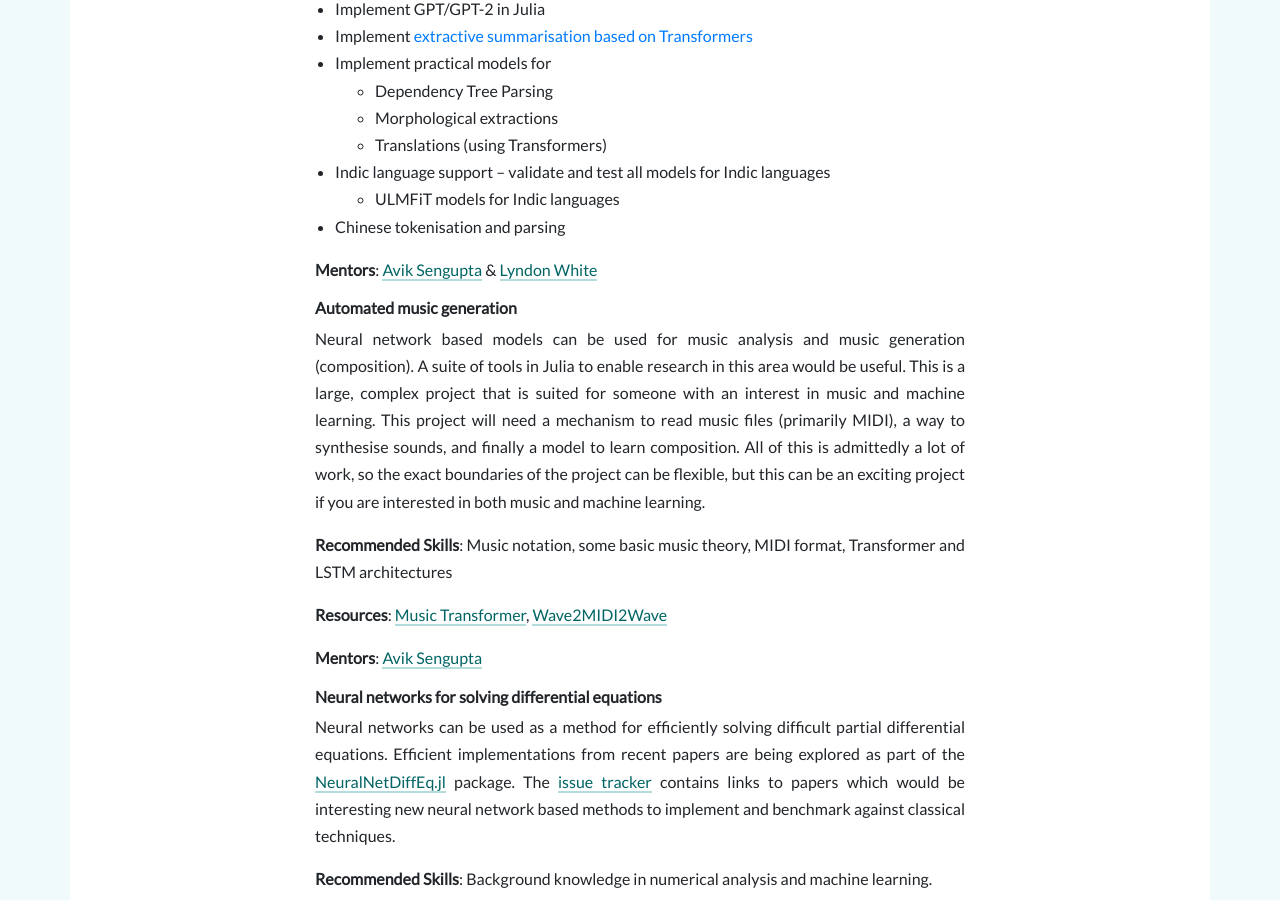
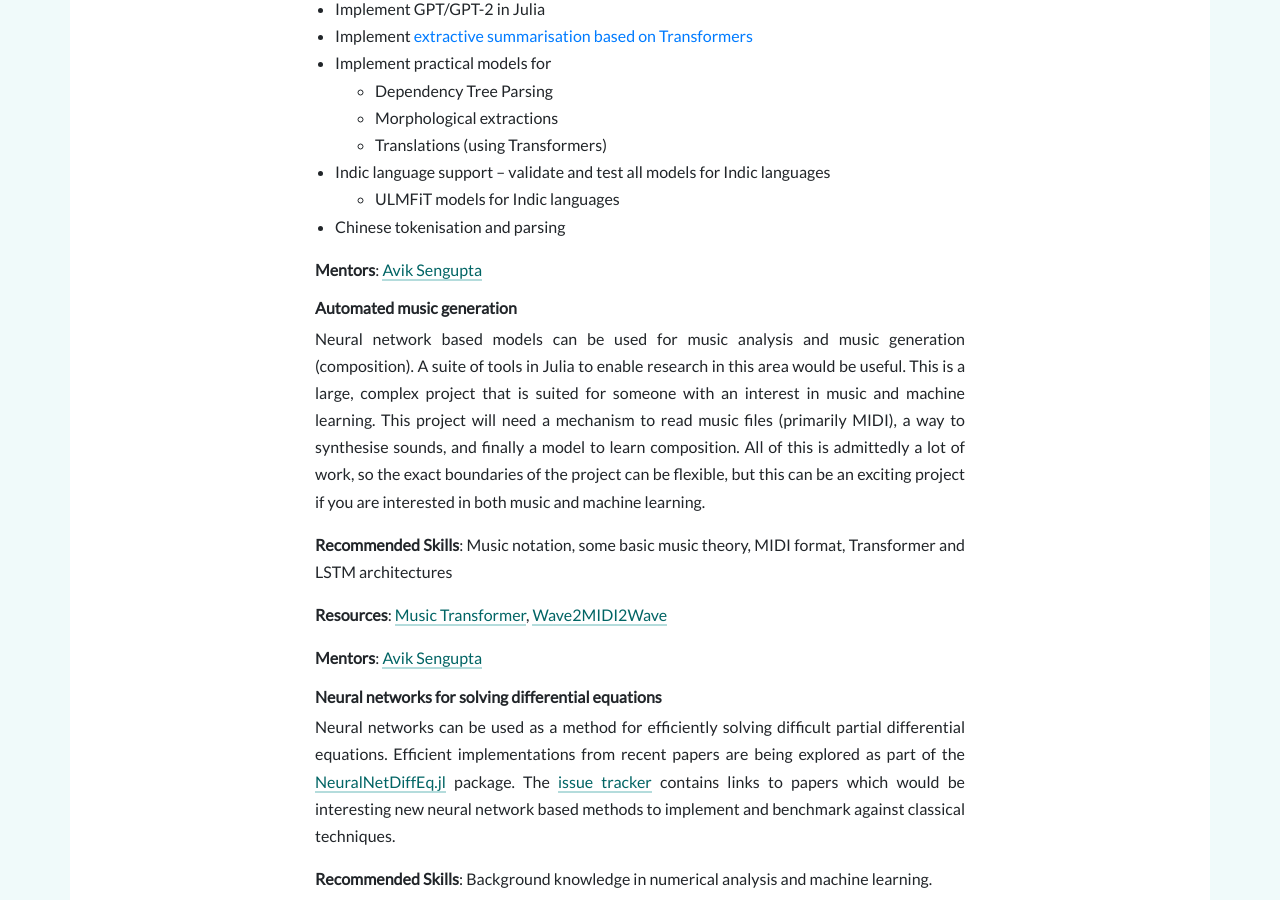
Before and after one commit to FluxML/fluxml.github.io, a Jekyll site: the page built from gsoc.md, in a window 1280 px wide and 900 px high, scrolled down 4080 px. Built offline with Jekyll 4.4.1, drawn with Linux system fonts in a browser that asks for light colours; nearby versions of some CDN libraries; comment, search, counter and statistics services are not loaded.

Commit message:
Remove Lyndon from NLP project mentors

```diff
--- a/gsoc.md
+++ b/gsoc.md
@@ -115,7 +115,7 @@ It is important to note that we want practical, usable solutions to be created,
   * ULMFiT models for Indic languages
 * Chinese tokenisation and parsing
 
-**Mentors**: [Avik Sengupta](https://github.com/aviks/) & [Lyndon White](https://github.com/oxinabox/)
+**Mentors**: [Avik Sengupta](https://github.com/aviks/)
 
 ### Automated music generation
 
```
